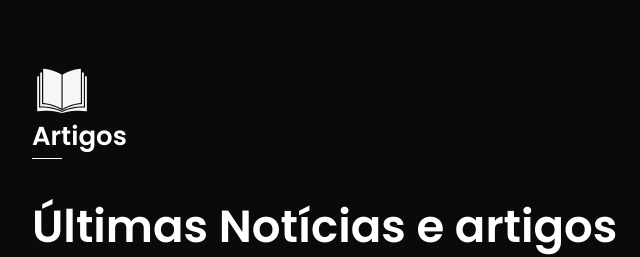
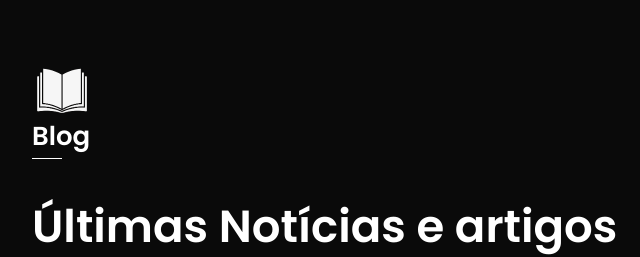
Before and after one commit to tiag0s/workflowschool, a plain HTML site: page index.html in a window 1280 px wide. Shown: the part 960-1217 px from the top of the page, 53-693 px from the left. Drawn offline with nearby package versions, Linux system fonts and the light colour scheme.

Commit message:
Update index.html

```diff
--- a/index.html
+++ b/index.html
@@ -119,7 +119,7 @@
 
 <div class="section-title">
 <a href="./index.html" class="logo"> <img src="./default/8.png" alt=""></a>
-<h1 class="wow fadeInUp" data-wow-delay=".2s" style="visibility: visible; animation-delay: 0.2s; animation-name: fadeInUp;">Artigos</h1>
+<h1 class="wow fadeInUp" data-wow-delay=".2s" style="visibility: visible; animation-delay: 0.2s; animation-name: fadeInUp;">Blog</h1>
 <h2 class="wow fadeInUp" data-wow-delay=".4s" style="visibility: visible; animation-delay: 0.4s; animation-name: fadeInUp;"><a href="https://workflowschool.medium.com/">Últimas Notícias e artigos</a></h2>
 </div>
 
```
